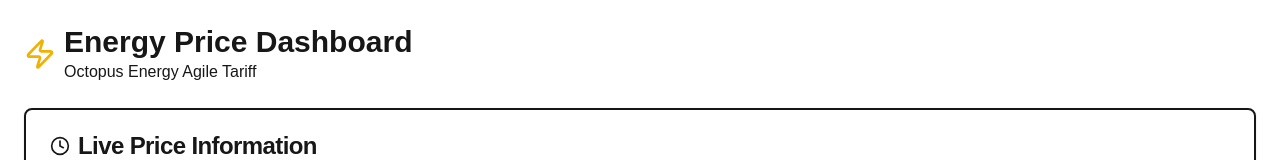
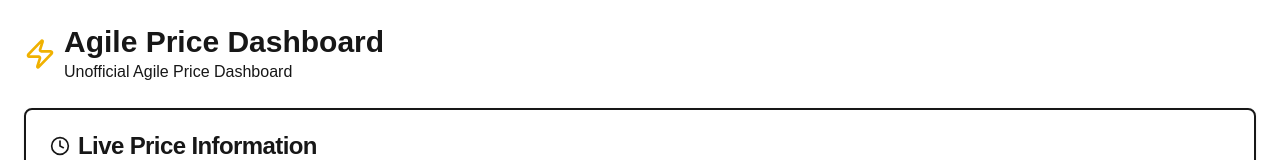
Before and after one commit to stuartb55/octopusagile, a Next.js app: page / in a window 1280 px wide. Shown: the top 160 px of the page. Built offline with nearby package versions, Linux system fonts and the light colour scheme; no server answers.

Commit message:
Subtitle

```diff
--- a/app/page.tsx
+++ b/app/page.tsx
@@ -26,44 +26,50 @@ interface PageProps {
 
 async function getEnergyPrices(days = 3): Promise<EnergyRate[]> {
     try {
-        const now = new Date()
+        const now = new Date();
         // Fetch data from specified days ago up to the end of tomorrow
-        const daysAgo = new Date(now.getTime() - days * 24 * 60 * 60 * 1000)
-        daysAgo.setHours(0, 0, 0, 0) // Start of specified days ago
+        const daysAgo = new Date(now.getTime() - days * 24 * 60 * 60 * 1000);
+        daysAgo.setHours(0, 0, 0, 0); // Start of specified days ago
 
-        const tomorrow = new Date(now.getTime() + 24 * 60 * 60 * 1000)
-        tomorrow.setHours(23, 59, 59, 999) // End of tomorrow
+        const tomorrow = new Date(now.getTime() + 24 * 60 * 60 * 1000);
+        tomorrow.setHours(23, 59, 59, 999); // End of tomorrow
 
-        const periodFrom = daysAgo.toISOString()
-        const periodTo = tomorrow.toISOString()
+        const periodFrom = daysAgo.toISOString();
+        const periodTo = tomorrow.toISOString();
 
-        let allResults: EnergyRate[] = []
+        let allResults: EnergyRate[] = [];
         let nextUrl: string | null =
-            `https://api.octopus.energy/v1/products/AGILE-24-10-01/electricity-tariffs/E-1R-AGILE-24-10-01-G/standard-unit-rates/?period_from=${periodFrom}&period_to=${periodTo}`
+            `https://api.octopus.energy/v1/products/AGILE-24-10-01/electricity-tariffs/E-1R-AGILE-24-10-01-G/standard-unit-rates/?period_from=${periodFrom}&period_to=${periodTo}`;
 
         while (nextUrl) {
             const response = await fetch(nextUrl, {
                 next: {revalidate: 3600}, // Revalidate every hour
-            })
+            });
 
             if (!response.ok) {
-                console.error(`Failed to fetch energy prices: ${response.status} ${response.statusText} from ${nextUrl}`)
-                throw new Error(`Failed to fetch energy prices: ${response.status}`)
+                console.error(`Failed to fetch energy prices: ${response.status} ${response.statusText} from ${nextUrl}`);
+                // Instead of throwing, directly return the empty array.
+                // This achieves the same result as the catch block for this specific error.
+                return []; // <--- MODIFIED LINE
             }
 
-            const data: ApiResponse = await response.json()
-            allResults = [...allResults, ...data.results]
-            nextUrl = data.next
+            // The rest of the loop remains the same
+            const data: ApiResponse = await response.json(); // This could still throw if JSON is malformed
+            allResults = [...allResults, ...data.results];
+            nextUrl = data.next;
 
             if (allResults.length > 10000) {
-                console.warn("Too many results, stopping pagination")
-                break
+                console.warn("Too many results, stopping pagination");
+                break;
             }
         }
-        return allResults
+        return allResults;
     } catch (error) {
-        console.error("Error fetching energy prices:", error)
-        return []
+        // This catch block will now handle other unexpected errors,
+        // such as network issues from fetch itself (if it throws),
+        // errors from response.json() if parsing fails, or other runtime errors.
+        console.error("Error fetching energy prices (general catch):", error);
+        return [];
     }
 }
 
@@ -217,8 +223,8 @@ export default async function EnergyPricesPage({searchParams}: PageProps) {
             <div className="flex items-center gap-2 mb-6">
                 <Zap className="h-8 w-8 text-yellow-500"/>
                 <div>
-                    <h1 className="text-3xl font-bold">Energy Price Dashboard</h1>
-                    <p className="text-muted-foreground">Octopus Energy Agile Tariff</p>
+                    <h1 className="text-3xl font-bold">Agile Price Dashboard</h1>
+                    <p className="text-muted-foreground">Unofficial Agile Price Dashboard</p>
                 </div>
             </div>
 
@@ -484,7 +490,7 @@ export default async function EnergyPricesPage({searchParams}: PageProps) {
                     const daySequence = [
                         {dateString: tomorrowDateString, label: "Tomorrow", isFuture: true},
                         {dateString: todayDateString, label: "Today"},
-                        {dateString: new Date(now - 1 * 24 * 60 * 60 * 1000).toDateString(), label: "Yesterday"},
+                        {dateString: new Date(now - 24 * 60 * 60 * 1000).toDateString(), label: "Yesterday"},
                         {dateString: new Date(now - 2 * 24 * 60 * 60 * 1000).toDateString(), label: "2 Days Ago"},
                         {dateString: new Date(now - 3 * 24 * 60 * 60 * 1000).toDateString(), label: "3 Days Ago"},
                     ]
```
